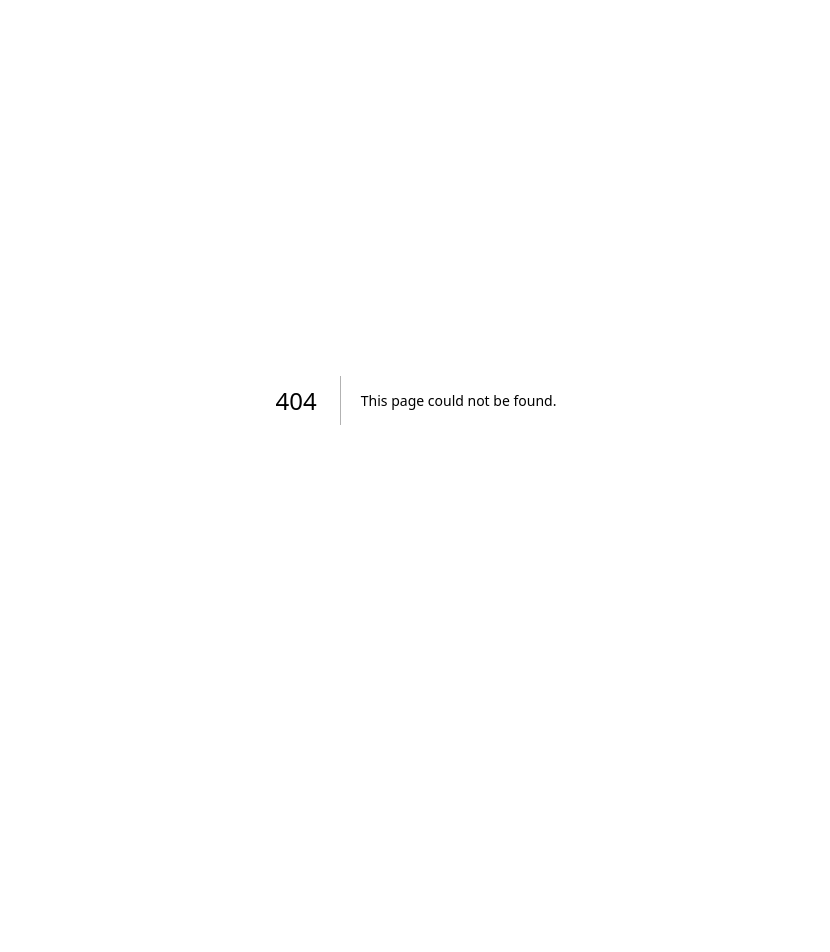
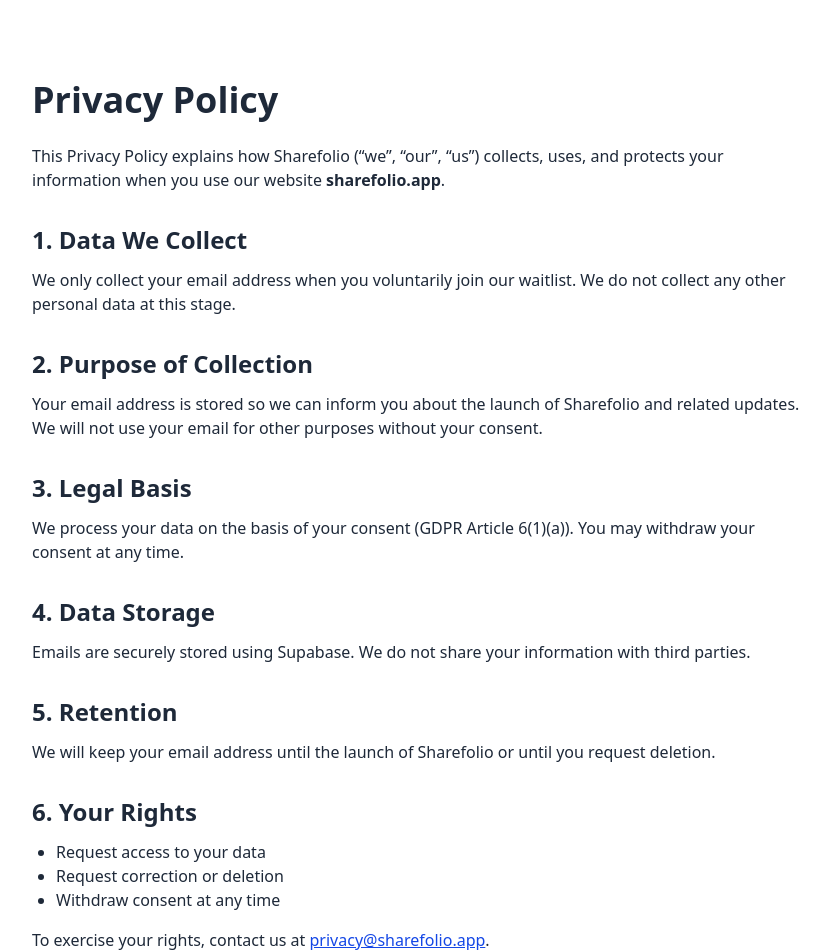
Before and after one commit to MartMello/sharefolio, a Next.js app: page /privacy in a window 1280 px wide. Before the commit this address had no page. Shown: the top 952 px of the page, without its empty margins (224-1054 px from the left). Before the commit the page ends 800 px from the top, so only its background shows below. Built offline with nearby package versions, Linux system fonts and the light colour scheme.

Commit message:
Add Privacy Policy page

```diff
--- a/src/app/page.tsx
+++ b/src/app/page.tsx
@@ -273,7 +273,7 @@
             </div>
 
             <div className="flex justify-center space-x-8 text-sm text-gray-600">
-              <a href="#" className="hover:text-blue-700 transition-colors">Privacy Policy</a>
+              <a href="/privacy" className="hover:text-blue-700 transition-colors">Privacy Policy</a>
               <a href="#" className="hover:text-blue-700 transition-colors">Terms of Service</a>
             </div>
           </div>
--- /dev/null
+++ b/src/app/privacy/page.tsx
@@ -0,0 +1,56 @@
+"use client"
+
+export default function PrivacyPage() {
+  return (
+    <div className="min-h-screen bg-white py-20 px-6">
+      <div className="max-w-3xl mx-auto text-gray-800">
+        <h1 className="text-4xl font-semibold mb-6">Privacy Policy</h1>
+        <p className="mb-4">
+          This Privacy Policy explains how Sharefolio (“we”, “our”, “us”) collects, uses, and protects your information when you use our website <strong>sharefolio.app</strong>.
+        </p>
+
+        <h2 className="text-2xl font-semibold mt-8 mb-3">1. Data We Collect</h2>
+        <p className="mb-4">
+          We only collect your email address when you voluntarily join our waitlist. We do not collect any other personal data at this stage.
+        </p>
+
+        <h2 className="text-2xl font-semibold mt-8 mb-3">2. Purpose of Collection</h2>
+        <p className="mb-4">
+          Your email address is stored so we can inform you about the launch of Sharefolio and related updates. We will not use your email for other purposes without your consent.
+        </p>
+
+        <h2 className="text-2xl font-semibold mt-8 mb-3">3. Legal Basis</h2>
+        <p className="mb-4">
+          We process your data on the basis of your consent (GDPR Article 6(1)(a)). You may withdraw your consent at any time.
+        </p>
+
+        <h2 className="text-2xl font-semibold mt-8 mb-3">4. Data Storage</h2>
+        <p className="mb-4">
+          Emails are securely stored using Supabase. We do not share your information with third parties.
+        </p>
+
+        <h2 className="text-2xl font-semibold mt-8 mb-3">5. Retention</h2>
+        <p className="mb-4">
+          We will keep your email address until the launch of Sharefolio or until you request deletion.
+        </p>
+
+        <h2 className="text-2xl font-semibold mt-8 mb-3">6. Your Rights</h2>
+        <ul className="list-disc ml-6 mb-4">
+          <li>Request access to your data</li>
+          <li>Request correction or deletion</li>
+          <li>Withdraw consent at any time</li>
+        </ul>
+        <p className="mb-4">
+          To exercise your rights, contact us at <a href="mailto:privacy@sharefolio.app" className="text-blue-700 underline">privacy@sharefolio.app</a>.
+        </p>
+
+        <h2 className="text-2xl font-semibold mt-8 mb-3">7. Updates</h2>
+        <p className="mb-4">
+          We may update this Privacy Policy from time to time. The latest version will always be available on this page.
+        </p>
+
+        <p className="text-sm text-gray-500 mt-12">Last updated: August 2025</p>
+      </div>
+    </div>
+  )
+}
```
